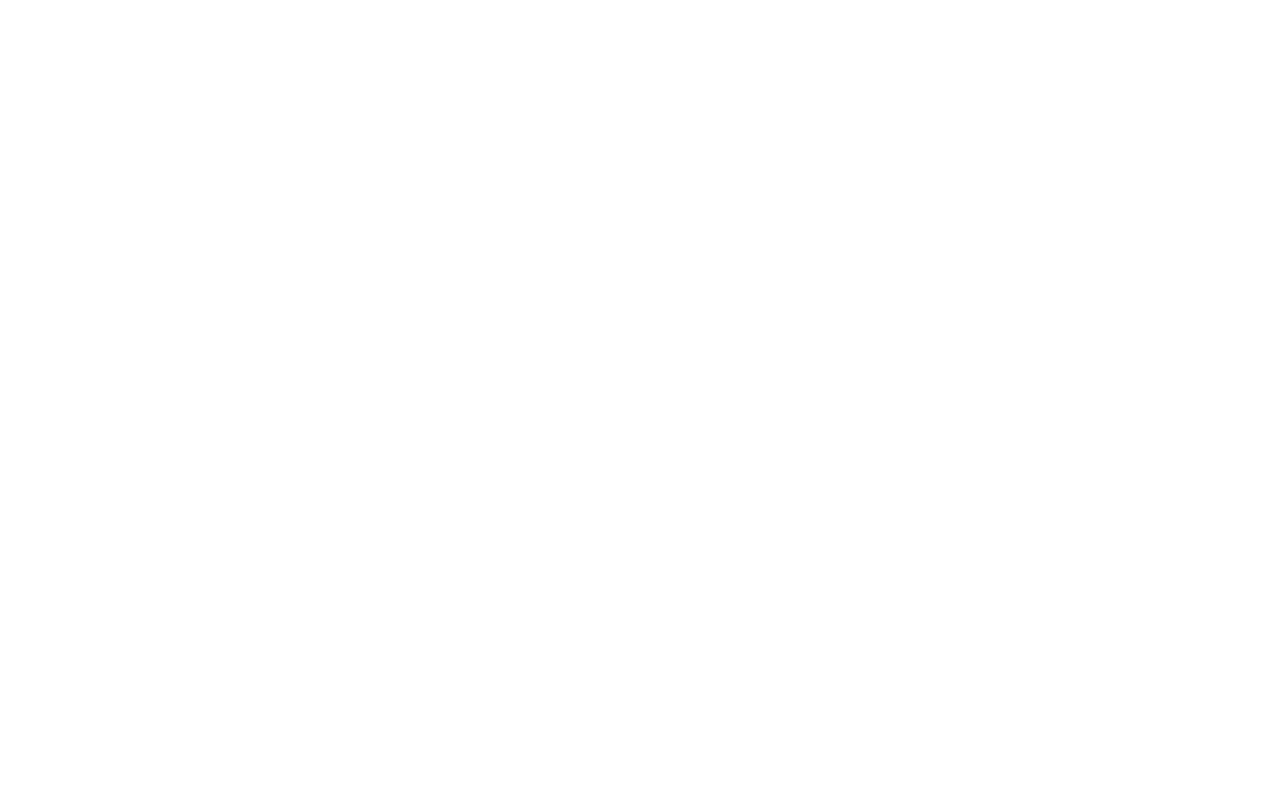
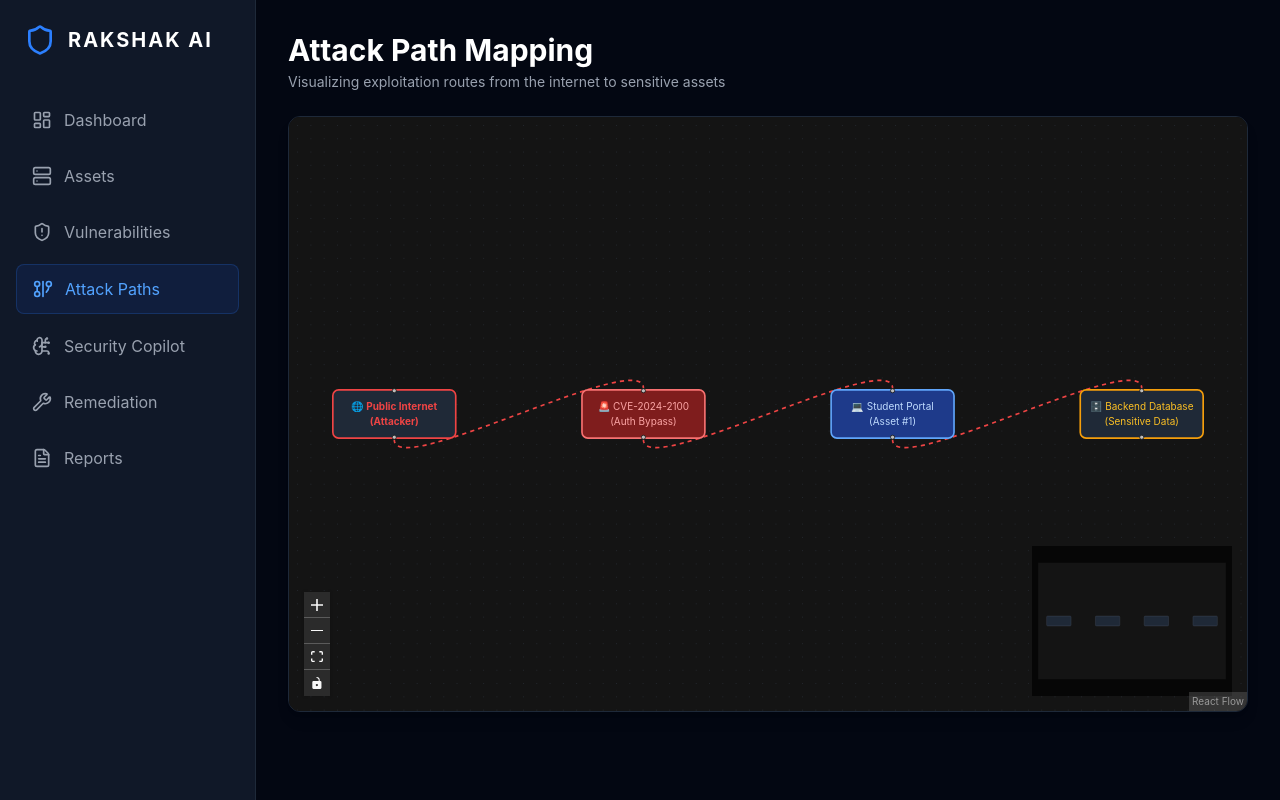
Before and after one commit to Utsav006/rakshakai, a React (Vite) app in the folder frontend/: page /attack-paths in a window 1280 px wide. Before the commit this address had no page. Built offline with nearby package versions, Linux system fonts and the light colour scheme.

Commit message:
Phase 11: Implement interactive Attack Path graph visualization

```diff
--- a/frontend/package.json
+++ b/frontend/package.json
@@ -11,6 +11,7 @@
   },
   "dependencies": {
     "@tailwindcss/vite": "^4.3.3",
+    "@xyflow/react": "^12.11.5",
     "lucide-react": "^1.34.0",
     "react": "^19.2.8",
     "react-dom": "^19.2.8",
--- a/frontend/src/App.tsx
+++ b/frontend/src/App.tsx
@@ -3,7 +3,8 @@
 import Dashboard from './pages/Dashboard';
 import Assets from './pages/Assets';
 import Vulnerabilities from './pages/Vulnerabilities';
-import Copilot from './pages/Copilot'; // <-- Import the Copilot page
+import Copilot from './pages/Copilot';
+import AttackPaths from './pages/AttackPaths'; // <-- Import the new page
 
 function App() {
   return (
@@ -14,7 +15,8 @@
           <Route path="dashboard" element={<Dashboard />} />
           <Route path="assets" element={<Assets />} />
           <Route path="vulnerabilities" element={<Vulnerabilities />} />
-          <Route path="copilot" element={<Copilot />} /> {/* <-- Add the route here */}
+          <Route path="attack-paths" element={<AttackPaths />} /> {/* <-- Add the route here */}
+          <Route path="copilot" element={<Copilot />} />
         </Route>
       </Routes>
     </Router>
--- /dev/null
+++ b/frontend/src/pages/AttackPaths.tsx
@@ -0,0 +1,86 @@
+import { useCallback } from 'react';
+import {
+  ReactFlow,
+  MiniMap,
+  Controls,
+  Background,
+  useNodesState,
+  useEdgesState,
+  addEdge,
+} from '@xyflow/react';
+import '@xyflow/react/dist/style.css';
+
+// Define the nodes (the boxes) in our attack path
+const initialNodes = [
+  {
+    id: '1',
+    position: { x: 50, y: 150 },
+    data: { label: '🌐 Public Internet (Attacker)' },
+    style: { background: '#1f2937', color: '#ef4444', border: '2px solid #ef4444', borderRadius: '8px', padding: '10px', fontWeight: 'bold' }
+  },
+  {
+    id: '2',
+    position: { x: 350, y: 150 },
+    data: { label: '🚨 CVE-2024-2100 (Auth Bypass)' },
+    style: { background: '#7f1d1d', color: '#fca5a5', border: '2px solid #f87171', borderRadius: '8px', padding: '10px' }
+  },
+  {
+    id: '3',
+    position: { x: 650, y: 150 },
+    data: { label: '💻 Student Portal (Asset #1)' },
+    style: { background: '#1e3a8a', color: '#bfdbfe', border: '2px solid #60a5fa', borderRadius: '8px', padding: '10px' }
+  },
+  {
+    id: '4',
+    position: { x: 950, y: 150 },
+    data: { label: '🗄️ Backend Database (Sensitive Data)' },
+    style: { background: '#1f2937', color: '#fbbf24', border: '2px solid #f59e0b', borderRadius: '8px', padding: '10px' }
+  },
+];
+
+// Define the edges (the lines) connecting the nodes
+const initialEdges = [
+  { id: 'e1-2', source: '1', target: '2', animated: true, style: { stroke: '#ef4444', strokeWidth: 2 } },
+  { id: 'e2-3', source: '2', target: '3', animated: true, style: { stroke: '#ef4444', strokeWidth: 2 } },
+  { id: 'e3-4', source: '3', target: '4', animated: true, style: { stroke: '#ef4444', strokeWidth: 2 } },
+];
+
+export default function AttackPaths() {
+  const [nodes, setNodes, onNodesChange] = useNodesState(initialNodes);
+  const [edges, setEdges, onEdgesChange] = useEdgesState(initialEdges);
+
+  const onConnect = useCallback(
+    (params: any) => setEdges((eds) => addEdge(params, eds)),
+    [setEdges]
+  );
+
+  return (
+    <div className="flex flex-col h-[calc(100vh-120px)]">
+      <div className="mb-6">
+        <h1 className="text-3xl font-bold text-white">Attack Path Mapping</h1>
+        <p className="text-gray-400 text-sm mt-1">Visualizing exploitation routes from the internet to sensitive assets</p>
+      </div>
+
+      <div className="flex-1 bg-gray-950 border border-gray-800 rounded-xl overflow-hidden shadow-lg">
+        <ReactFlow
+          nodes={nodes}
+          edges={edges}
+          onNodesChange={onNodesChange}
+          onEdgesChange={onEdgesChange}
+          onConnect={onConnect}
+          fitView
+          colorMode="dark"
+        >
+          <Controls className="bg-gray-800 border-gray-700 fill-white" />
+          <MiniMap
+            nodeStrokeColor="#4b5563"
+            nodeColor="#1f2937"
+            maskColor="rgba(0, 0, 0, 0.7)"
+            className="bg-gray-900"
+          />
+          <Background color="#374151" gap={16} />
+        </ReactFlow>
+      </div>
+    </div>
+  );
+}
```
Also changed, not shown: 1 other file (tests, documents, lock files or other folders).
